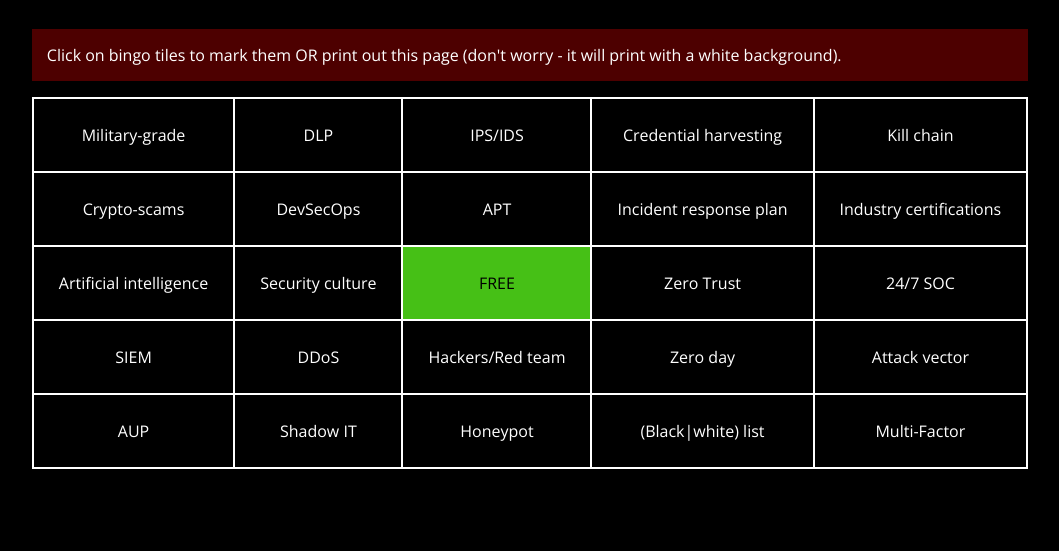
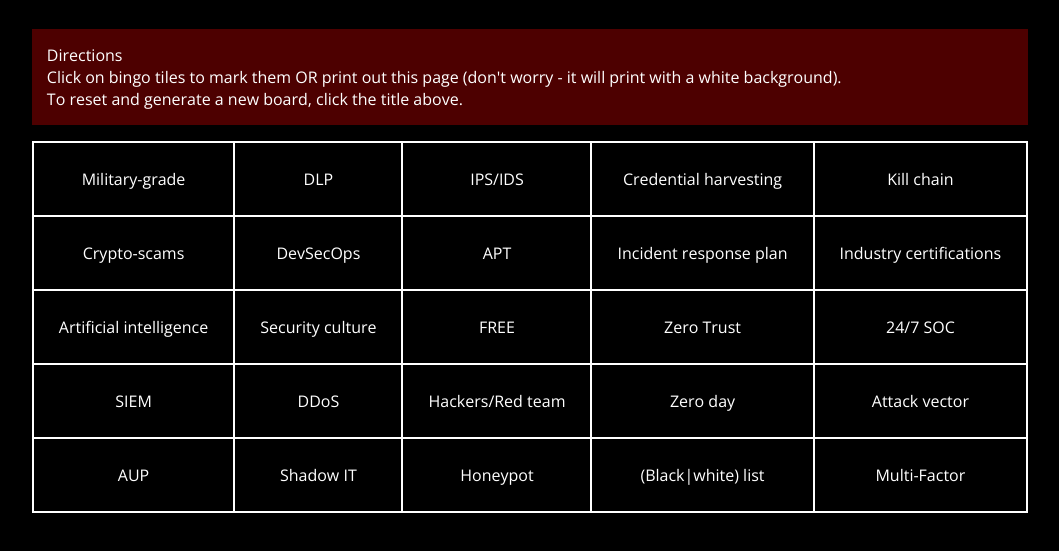
Before and after one commit to bendahrooge/cyber-bingo, a plain HTML site: page index.html in a window 1280 px wide. Both pictures are taken after a click on the element "FREE". Shown: the part 99-650 px from the top of the page, without its empty margins (110-1169 px from the left). Drawn offline with nearby package versions, Linux system fonts and the light colour scheme; a web font is replaced by a local one.

Commit message:
Add directions and localStorage saving

```diff
--- a/index.html
+++ b/index.html
@@ -22,8 +22,9 @@
       <div>
         <h1>Cyber Bingo</h1>
         <p class="no-print alert">
-          Click on bingo tiles to mark them OR print out this page (don't worry
-          - it will print with a white background).
+          Directions<br />Click on bingo tiles to mark them OR print out this
+          page (don't worry - it will print with a white background). <br />To
+          reset and generate a new board, click the title above.
         </p>
         <table></table>
       </div>
--- a/src/buzzwords.js
+++ b/src/buzzwords.js
@@ -7,7 +7,7 @@ const BUZZWORDS = [
   "Zero Trust",
   "DDoS",
   "Incident response plan",
-  "PPI",
+  "PII",
   "Honeypot",
   "DevSecOps",
   "Multi-Factor",
--- a/src/main.js
+++ b/src/main.js
@@ -1,5 +1,25 @@
 import { BUZZWORDS } from "./buzzwords.js"
 const BINGO_SIZE = 5
+
+const renderBingo = (board) => {
+  $("table").empty()
+
+  let label
+  let isActive
+  for (let i = 0; i < BINGO_SIZE; i++) {
+    let row = "<tr>"
+    for (let j = 0; j < BINGO_SIZE; j++) {
+      label = board[i * BINGO_SIZE + j].term
+      isActive =
+        label === "FREE" ? true : false || board[i * BINGO_SIZE + j].flipped
+      row += `<td data-idx="${i * BINGO_SIZE + j}" class="${
+        isActive ? "active" : ""
+      }">${label}</td>`
+    }
+
+    $("table").append(`${row}</tr>`)
+  }
+}
 
 const generateBingo = () => {
   let word_universe = [...BUZZWORDS]
@@ -8,34 +28,48 @@ const generateBingo = () => {
 
   while (bingo_board.length < Math.pow(BINGO_SIZE, 2)) {
     bingo_board.push(
-      word_universe.splice(Math.floor(Math.random() * word_universe.length), 1)
+      word_universe.splice(
+        Math.floor(Math.random() * word_universe.length),
+        1
+      )[0]
     )
   }
 
-  bingo_board[Math.floor((BINGO_SIZE * BINGO_SIZE) / 2)] = "FREE"
+  // Set the middle as a free space
+  bingo_board[Math.floor(BINGO_SIZE ** 2 / 2)] = "FREE"
 
-  $("table").empty()
+  let bingo_data = bingo_board.map((term) => ({
+    flipped: term === "FREE" ? true : false,
+    term,
+  }))
 
-  let label
-  for (let i = 0; i < BINGO_SIZE; i++) {
-    let row = "<tr>"
-    for (let j = 0; j < BINGO_SIZE; j++) {
-      label = bingo_board[i * BINGO_SIZE + j]
-      row += `<td class="${label === "FREE" ? "active" : ""}">${label}</td>`
-    }
-
-    $("table").append(`${row}</tr>`)
-  }
+  localStorage.setItem("bingo", JSON.stringify(bingo_data))
+  return bingo_data
 }
 
 $(document).ready(function () {
-  // TODO - Either store/click in local storage or make printable
-
-  generateBingo()
+  if (!localStorage.getItem("bingo")) {
+    renderBingo(generateBingo())
+  } else {
+    renderBingo(JSON.parse(localStorage.getItem("bingo")))
+    $(".alert").hide()
+  }
 
   $("h1").click(() => {
     if (confirm("Are you sure you want to generate a new bingo board?")) {
-      generateBingo()
+      renderBingo(generateBingo())
     }
   })
+
+  $("td").click((tile) => {
+    $(tile.target).toggleClass("active")
+
+    let bingo_data = JSON.parse(localStorage.getItem("bingo"))
+
+    bingo_data[$(tile.target).attr("data-idx")].flipped = $(
+      tile.target
+    ).hasClass("active")
+
+    localStorage.setItem("bingo", JSON.stringify(bingo_data))
+  })
 })
--- a/src/style.css
+++ b/src/style.css
@@ -21,6 +21,10 @@ table {
     table-layout: fixed;
 }
 
+tr {
+    /* display: none; */
+}
+
 td {
     padding: 25px;
     border-spacing: 0px;
@@ -34,7 +38,7 @@ td {
 .active {
     background-color: #46C016;
     color: black;
-
+    text-decoration: line-through;
 }
 
 .alert {
```
